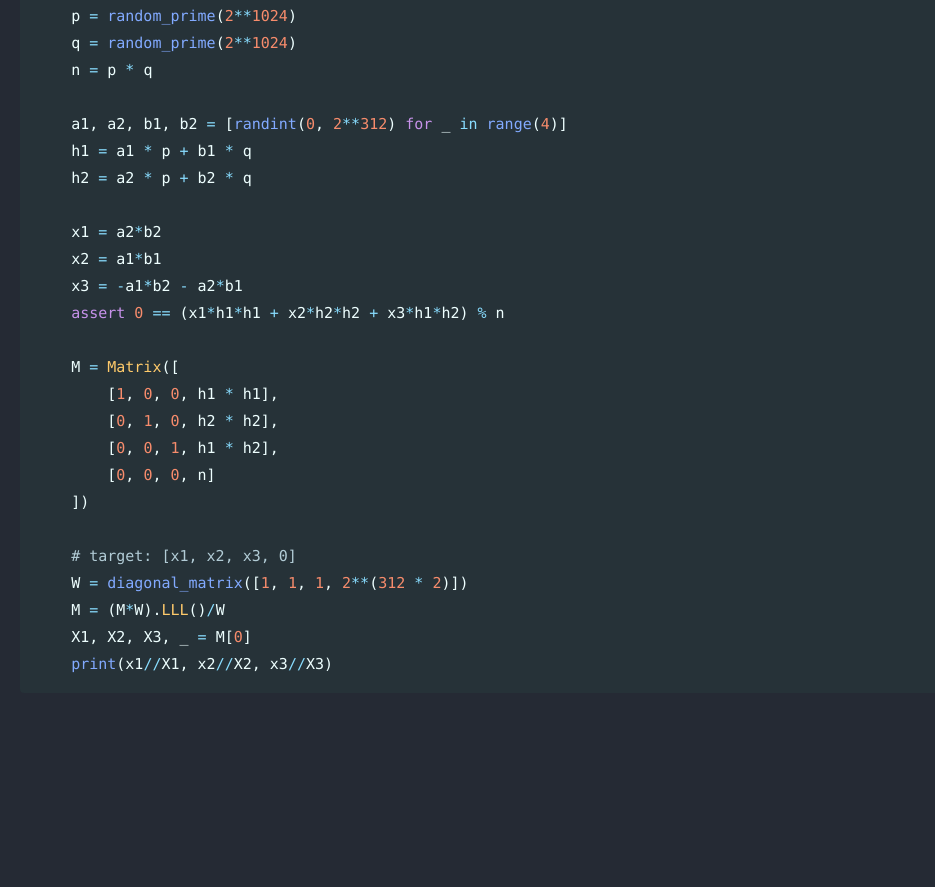
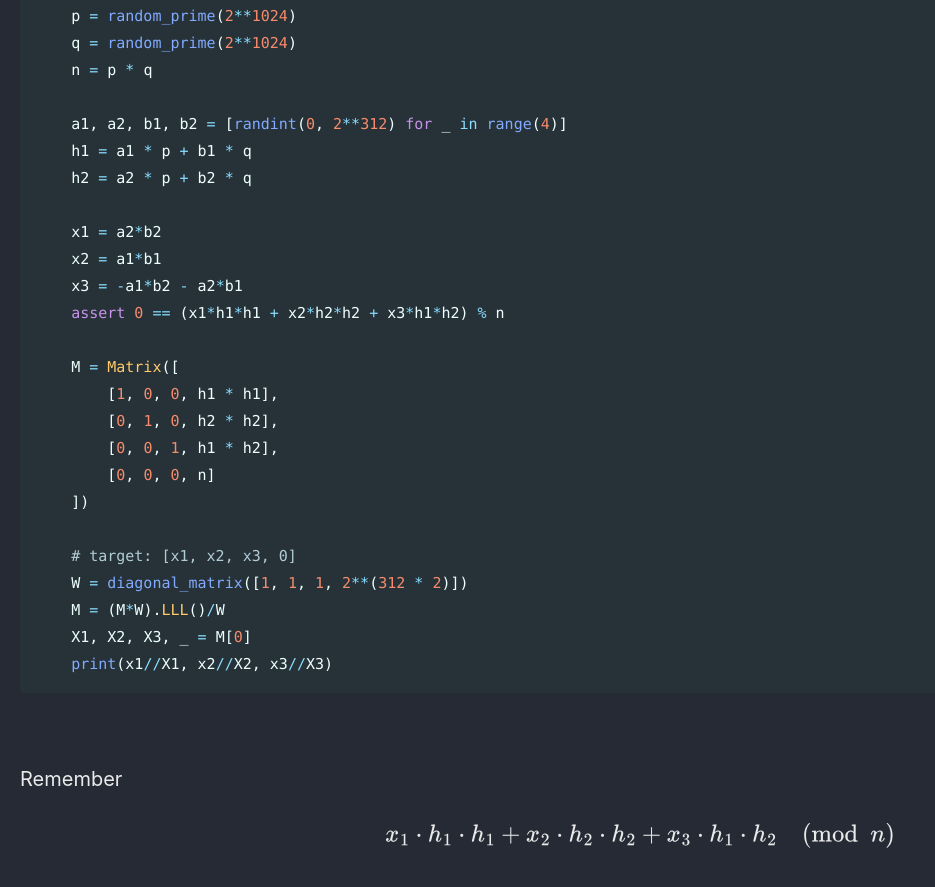
Before and after one commit to Connor-McCartney/Connor-McCartney.github.io, a Jekyll site: the page built from _pages/cryptography/other/apbq-rsa-ii-DUCTF-2023.md, in a window 1280 px wide and 900 px high, scrolled down 3288 px. Shown: the top 887 px of the window, without its empty margins (0-935 px from the left). Built offline with Jekyll 4.4.1, drawn with Linux system fonts in a browser that asks for light colours; cached includes are drawn as plain includes; before the commit the page ends 4026 px from its top, so only the background shows below that.

Commit message:
Update apbq-rsa-ii-DUCTF-2023.md

````diff
--- a/_pages/cryptography/other/apbq-rsa-ii-DUCTF-2023.md
+++ b/_pages/cryptography/other/apbq-rsa-ii-DUCTF-2023.md
@@ -145,3 +145,9 @@ while True:
     X1, X2, X3, _ = M[0]
     print(x1//X1, x2//X2, x3//X3)
 ```
+
+<br>
+
+Remember
+
+$$x_1 \cdot h_1 \cdot h_1 + x_2 \cdot h_2 \cdot h_2 + x_3 \cdot h_1 \cdot h_2 \pmod n$$
````
